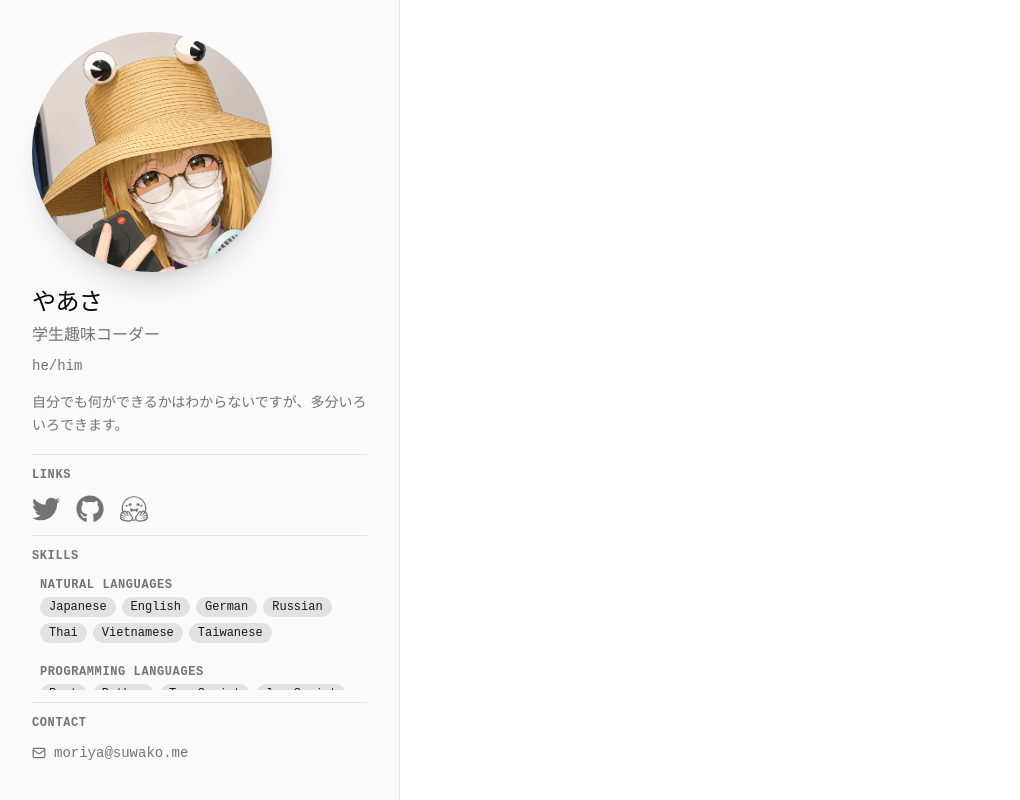
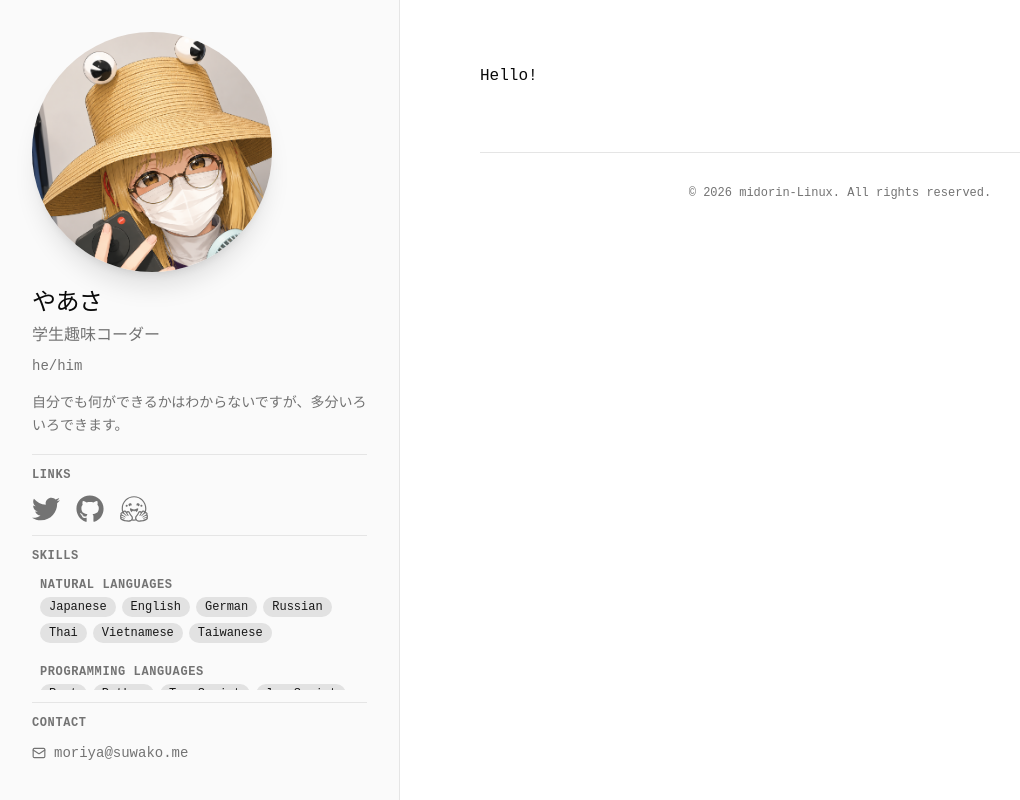
Before and after one commit to midorin-Linux/www, a React (Vite) app: page / in a window 1280 px wide. Shown: the whole page, without its empty margins (0-1020 px from the left). Built offline with nearby package versions, Linux system fonts and the light colour scheme.

Commit message:
Refactor App component layout and add footer

```diff
--- a/src/App.tsx
+++ b/src/App.tsx
@@ -2,10 +2,23 @@ import { ProfileSidebar } from "@/components/profile-sidebar.tsx"
 
 export function App() {
   return (
-    <div className="flex min-h-svh">
-      <div className="bg-sidebar sticky top-0 h-screen w-100 shrink-0 overflow-y-auto border-r border-b-0">
+    <div className="flex min-h-screen">
+      <div className="sticky top-0 h-screen w-100 shrink-0 overflow-y-auto border-r border-b-0 bg-sidebar">
         <ProfileSidebar />
       </div>
+
+      <main className="min-w-0 flex-1">
+        <div className="mx-auto max-w-3xl space-y-16 px-6 py-16">
+          <h1>Hello!</h1>
+
+          <footer className="border-t pt-8">
+            <p className="text-center text-xs text-muted-foreground">
+              &copy; {new Date().getFullYear()} midorin-Linux. All rights
+              reserved.
+            </p>
+          </footer>
+        </div>
+      </main>
     </div>
   )
 }
```
